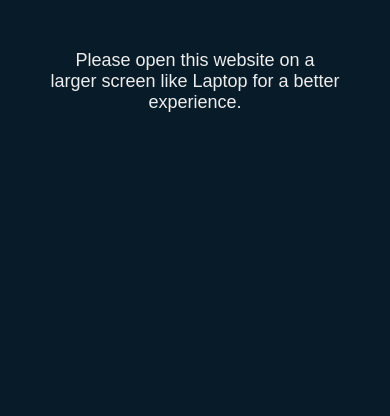
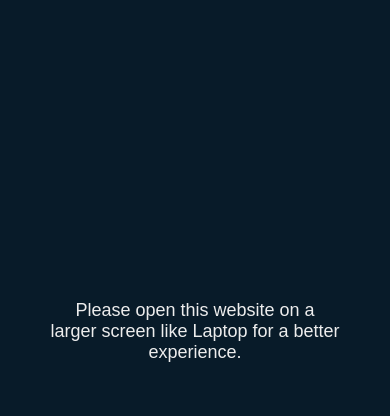
Before and after one commit to SriMukheshSuru/My_Portfolio, a plain HTML site: page index.html in a window 390 px wide. Drawn offline with nearby package versions, Linux system fonts and the light colour scheme.

Commit message:
block mobiles

```diff
--- a/index.html
+++ b/index.html
@@ -282,7 +282,7 @@
         }
 
         if (isMobileDevice()) {
-            document.body.innerHTML = "<div style='text-align: center; padding: 50px; font-size: 18px;'>Please open this website on a larger screen like Laptop for a better experience.</div>";
+            document.body.innerHTML = "<div style='text-align: center; margin-top:250px; padding: 50px; font-size: 18px;'>Please open this website on a larger screen like Laptop for a better experience.</div>";
         }
     </script>
 
```
